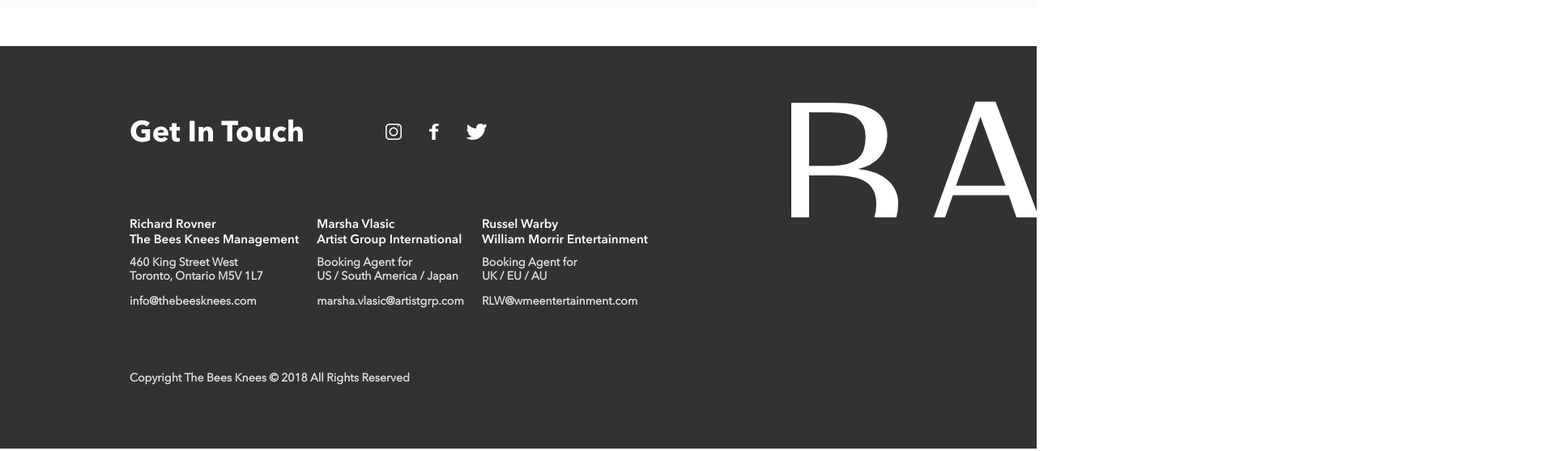
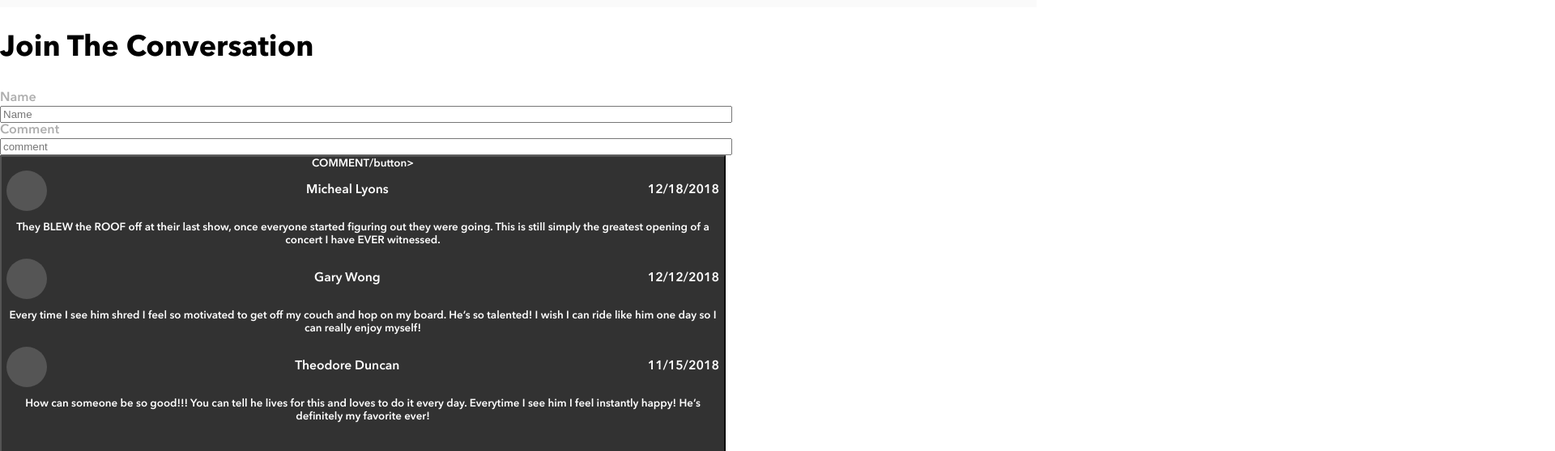
Before and after one commit to 0bermensch/Bandsite, a plain HTML site: page sprint-2/index.html in a window 1280 px wide. Shown: the part 2520-3078 px from the top of the page at 81% size, 1920 px wide, since content can reach past the window. Drawn offline with Linux system fonts and the light colour scheme.

Commit message:
finished most of the stuff

```diff
--- a/sprint-2/index.html
+++ b/sprint-2/index.html
@@ -122,6 +122,34 @@
       </div>
     </article>
 
+    <div class="comment--title">
+      <h2>Join The Conversation</h2>
+    </div>
+
+    <form class="form" id="comment--form">
+      <div class="form__pic"></div>
+      <label class="form__name"
+        >Name<input
+          class="form__name--input"
+          type="text"
+          name="name"
+          placeholder="Name"
+      /></label>
+      <label class="form__comment"
+        >Comment<input
+          class="form__comment--input"
+          type="text"
+          name="comment"
+          placeholder="comment"
+      /></label>
+
+      <button class="form__button" type="submit">COMMENT/button>
+    </form>
+
+    <div class="user--comment"></div>
+
+    <div class="default--comment"></div>
+
     <footer class="footer">
       <div class="footer__upper">
         <div class="footer__title">
--- a/sprint-2/javascript/forms.js
+++ b/sprint-2/javascript/forms.js
@@ -0,0 +1,83 @@
+let form = document.getElementById("comment--form");
+
+form.addEventListener("submit", event => {
+  console.log("form submitted");
+  event.preventDefault();
+
+  let usercomment = {};
+  usercomment.name = event.target.name.value;
+  usercomment.comment = event.target.comment.value;
+
+  let userCommentSection = document.querySelector(".user--comment");
+  let commentDiv = document.createElement("div");
+  commentDiv.classList.add("comment--output");
+
+  let nameOutput = document.createElement("h3");
+  nameOutput.classList.add("commenter--name");
+  nameOutput.innerText = usercomment.name;
+  commentDiv.appendChild(nameOutput);
+
+  let commentOutput = document.createElement("p");
+  commentOutput.classList.add("commenter--comment");
+  commentOutput.innerText = usercomment.comment;
+  commentDiv.appendChild(commentOutput);
+
+  userCommentSection.appendChild(commentDiv);
+});
+
+let defaultComment = [
+  {
+    name: "Micheal Lyons",
+    date: "12/18/2018",
+    comment:
+      "They BLEW the ROOF off at their last show, once everyone started ﬁguring out they were going. This is still simply the greatest opening of a concert I have EVER witnessed."
+  },
+  {
+    name: "Gary Wong",
+    date: "12/12/2018",
+    comment:
+      "Every time I see him shred I feel so motivated to get off my couch and hop on my board. He’s so talented! I wish I can ride like him one day so I can really enjoy myself!"
+  },
+  {
+    name: "Theodore Duncan",
+    date: "11/15/2018",
+    comment:
+      "How can someone be so good!!! You can tell he lives for this and loves to do it every day. Everytime I see him I feel instantly happy! He’s deﬁnitely my favorite ever!"
+  }
+];
+
+function generateDefaultComment(defaultCommentobj) {
+  let comments = document.querySelector(".default--comment");
+
+  let commentSection = document.createElement("div");
+  commentSection.classList.add("default--comment--section");
+
+  let commentUpper = document.createElement("div");
+  commentUpper.classList.add("default--comment--upper");
+
+  let commenterPic = document.createElement("div");
+  commenterPic.classList.add("default--comment--pic");
+
+  let commenterName = document.createElement("h3");
+  commenterName.classList.add("default--comment--name");
+  commenterName.innerText = defaultCommentobj.name;
+
+  let commenterDate = document.createElement("h3");
+  commenterDate.classList.add("default--comment--date");
+  commenterDate.innerText = defaultCommentobj.date;
+
+  let commenterComment = document.createElement("p");
+  commenterComment.classList.add("defautl--comment--comment");
+  commenterComment.innerText = defaultCommentobj.comment;
+
+  commentUpper.appendChild(commenterPic);
+  commentUpper.appendChild(commenterName);
+  commentUpper.appendChild(commenterDate);
+  commentSection.appendChild(commentUpper);
+  commentSection.appendChild(commenterComment);
+  comments.appendChild(commentSection);
+}
+
+for (let x = 0; x < defaultComment.length; x++) {
+  generateDefaultComment(defaultComment[x]);
+}
--- a/sprint-2/styles/main.scss
+++ b/sprint-2/styles/main.scss
@@ -11,4 +11,5 @@ body {
 @import "./partials/hero";
 @import "./partials/about";
 @import "./partials/gallery";
+@import "./partials/form";
 @import "./partials/footer";
--- /dev/null
+++ b/sprint-2/styles/partials/_form.scss
@@ -0,0 +1,52 @@
+.comment--title {
+  font-family: "avenir-bold";
+  font-size: 24px;
+}
+
+.form {
+  display: flex;
+  flex-direction: column;
+  justify-content: right;
+
+  &__name {
+    display: flex;
+    flex-direction: column;
+    font-family: "avenir-demibold";
+    color: $silver;
+  }
+
+  &__name--input {
+    width: 70%;
+  }
+
+  &__comment {
+    display: flex;
+    flex-direction: column;
+    font-family: "avenir-demibold";
+    color: $silver;
+  }
+
+  &__comment--input {
+    width: 70%;
+  }
+
+  &__button {
+    width: 70%;
+    font-family: "avenir-demibold";
+    color: $white;
+    background-color: $black;
+  }
+}
+
+.default--comment--upper {
+  display: flex;
+  flex-direction: row;
+  justify-content: space-between;
+}
+
+.default--comment--pic {
+  height: 50px;
+  width: 50px;
+  background-color: #555;
+  border-radius: 50%;
+}
--- a/sprint-2/styles/partials/_showcontent.scss
+++ b/sprint-2/styles/partials/_showcontent.scss
@@ -74,10 +74,6 @@ body {
 }
 
 @include medium {
-  // .shows__top {
-  //   margin: 40px 3%;
-  // }
-
   .shows__title {
     font-family: "avenir_bold";
     font-size: 36px;
@@ -91,7 +87,7 @@ body {
     color: $silver;
     font-family: "avenir-demibold";
     font-size: 14px;
-    margin: 0 3%;
+    margin: 10px 3%;
   }
 
   .shows__content--title--date {
@@ -113,7 +109,7 @@ body {
   .shows {
     display: flex;
     flex-direction: column;
-    margin: 32px 3% 0;
+    margin: 0 3%;
 
     &__content {
       display: flex;
@@ -177,13 +173,14 @@ body {
   .shows__top {
     display: flex;
     flex-direction: row;
+    justify-content: space-between;
+    margin-top: 48px;
   }
 
   .shows__title {
     font-family: "avenir_bold";
-    font-size: 24px;
-
-    margin-bottom: 16px;
+    font-size: 36px;
+    margin: 0 0 0 12.5%;
   }
 
   .shows__content--title {
@@ -191,12 +188,31 @@ body {
     flex-direction: row;
     justify-content: space-between;
     color: $silver;
+    width: 57.5%;
+    margin: 0 12.5% 0 0;
+  }
+
+  .shows__content--title--date {
+    width: 29%;
+  }
+
+  .shows__content--title--venue {
+    width: 13%;
+  }
+
+  .shows__content--title--location {
+    width: 16%;
+  }
+
+  .shows__content--title--space {
+    width: 23%;
+    margin: 0 1px;
   }
 
   .shows {
     display: flex;
     flex-direction: column;
-    margin: 32px 5% 0;
+    margin: 0px 12.5% 0 30%;
 
     &__content {
       display: flex;
@@ -216,7 +232,7 @@ body {
     }
 
     &__content--date--context {
-      margin: 16px 0 0;
+      margin: 16px 0;
     }
 
     &__content--venue {
@@ -229,7 +245,7 @@ body {
     &__content--venue--context {
       font-size: 12px;
       color: $black;
-      margin: 16px 0 0;
+      margin: 16px 0;
     }
 
     &__content--location {
@@ -242,17 +258,17 @@ body {
     &__content--location--context {
       font-size: 12px;
       color: $black;
-      margin: 16px 0 0;
+      margin: 16px 0;
     }
 
     &__content--button {
-      height: 100px;
-      margin: 32px 0 16px;
+      height: 48px;
+      margin: 0 0 16px;
       background-color: $black;
       font-family: "avenir-demibold";
       color: $white;
       padding: 0;
-      border-radius: 3px;
+      border-radius: 6px;
     }
   }
 }
```
Also changed, not shown: sprint-2/styles/main.css, sprint-2/styles/shows-page.css, 2 other files.
